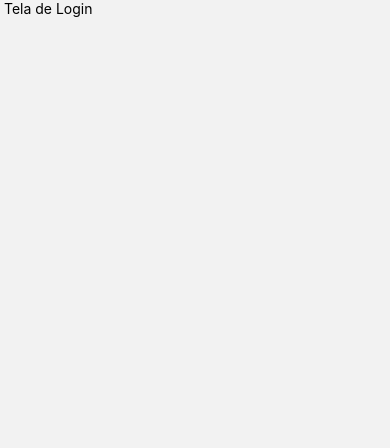
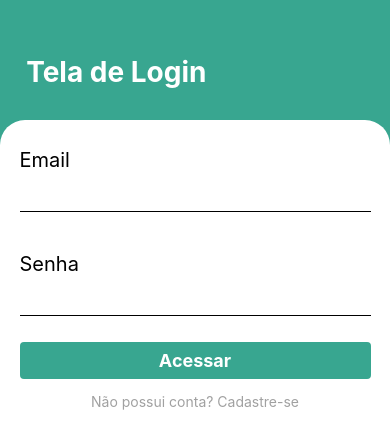
Before and after one commit to gabrielmds222/RN-login_page, a React Native app: screen /SignIn in a window 390 px wide. Shown: the top 448 px of the page. Built offline with nearby package versions, Linux system fonts and the light colour scheme.

Commit message:
Adiciona estilos e animações à tela de login

```diff
--- a/package.json
+++ b/package.json
@@ -18,6 +18,7 @@
     "react-dom": "17.0.1",
     "react-native": "0.64.3",
     "react-native-animatable": "^1.3.3",
+    "react-native-responsive-fontsize": "^0.5.1",
     "react-native-safe-area-context": "3.3.2",
     "react-native-screens": "~3.10.1",
     "react-native-web": "0.17.1",
--- a/src/pages/SignIn/index.js
+++ b/src/pages/SignIn/index.js
@@ -2,13 +2,40 @@ import React from 'react';
 
 import {
     Container,
-    Title
+    Content,
+    Message,
+    FormContent,
+    Email,
+    Senha,
+    Input,
+    Button,
+    ButtonTitle,
+    Register,
+    RegisterText
 } from './styles';
 
 export default function SignIn(){
   return(
     <Container>
-       <Title> Tela de Login</Title>
+      <Content animation="fadeInLeft" delay={500}>
+       <Message> Tela de Login</Message>
+      </Content>
+
+      <FormContent animation="fadeInUp">
+        <Email placeholder="Digite um email">Email</Email>
+        <Input />
+
+        <Senha placeholder="Sua senha">Senha</Senha>
+        <Input />
+
+        <Button>
+          <ButtonTitle> Acessar </ButtonTitle>
+        </Button>
+
+        <Register>
+          <RegisterText> Não possui conta? Cadastre-se </RegisterText>
+        </Register>
+      </FormContent>
     </Container>
   );
 }
--- a/src/pages/SignIn/styles.js
+++ b/src/pages/SignIn/styles.js
@@ -1,9 +1,72 @@
 import styled from 'styled-components/native';
+import { RFPercentage } from 'react-native-responsive-fontsize';
+import {View, Image, TouchableOpacity} from 'react-native';
+import * as Animatable from 'react-native-animatable';
 
 export const Container = styled.View`
-
+    flex: 1;
+    background-color: #38A690;
 `;
 
-export const Title = styled.Text`
+export const Content = styled(Animatable.View)`
+    margin-top: 14%;
+    margin-bottom: 8%;
+    padding-left: 5%;
+`;
 
+export const Message = styled.Text`
+   font-size: 28px;
+   font-weight: bold;
+   color: #FFFFFF;
 `;
+
+export const FormContent = styled(Animatable.View)`
+    background-color: #FFFFFF;
+    flex: 1;
+    border-top-left-radius: 25px;
+    border-top-right-radius: 25px;
+    padding-left: 5%;
+    padding-right: 5%;
+`;
+
+export const Email = styled.Text`
+    font-size: 20px;
+    margin-top: 28px;
+`;
+
+export const Senha = styled.Text`
+    font-size: 20px;
+    margin-top: 28px;
+`;
+
+export const Input = styled.Text`
+    border-bottom-width: 1px;
+    height: 40px;
+    margin-bottom: 12px;
+    font-size: 16px;
+`;
+
+export const Button = styled(TouchableOpacity)`
+    background-color: #38A690;
+    width: 100%;
+    border-radius: 4px;
+    padding: 8px 0;
+    margin-top: 14px;
+    justify-content: center;
+    align-items: center;
+`;
+
+export const ButtonTitle = styled.Text`
+    color: #FFFFFF;
+    font-size: 18px;
+    font-weight: bold;
+`;
+
+export const Register = styled(TouchableOpacity)`
+    margin-top: 14px;
+    align-self: center;
+`;
+
+export const RegisterText = styled.Text`
+    color: #a1a1a1;
+`;
--- a/src/pages/Welcome/index.js
+++ b/src/pages/Welcome/index.js
@@ -27,7 +27,7 @@ export default function Welcome(){
             />
         </LogoContainer>
 
-        <Content delay={600} animation="fadeInUp">
+        <Content delay={500} animation="fadeInUp">
             <Title>Monitore, organize seus gastos de qualquer lugar</Title>
             <SubTitle>Faça o login para começar</SubTitle>
 
```
Also changed, not shown: 2 other files (tests, documents, lock files or other folders).
